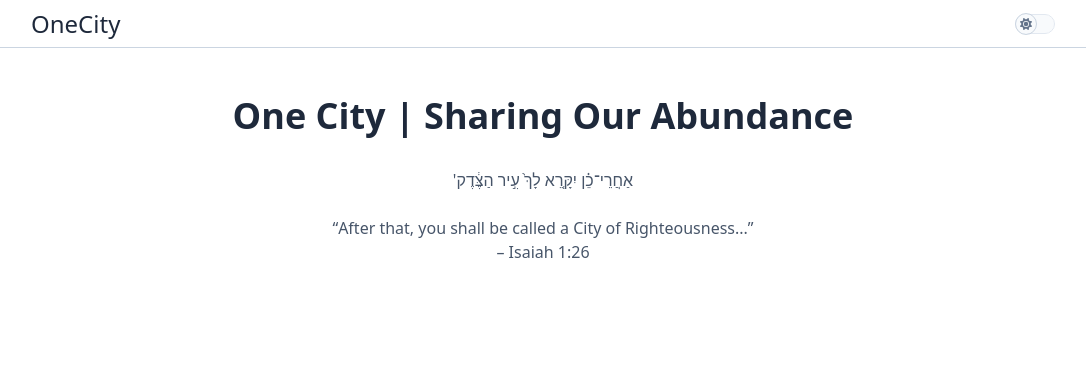
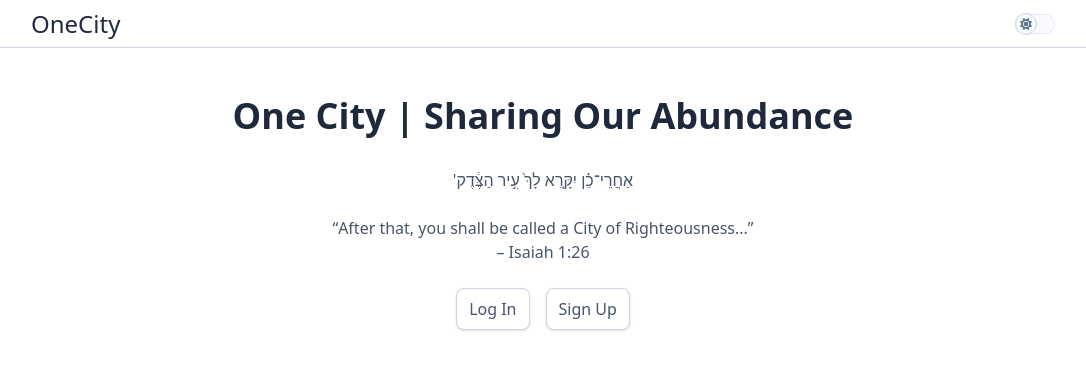
Before and after one commit to zsakowitz/one-city, a SvelteKit app: page / in a window 1280 px wide. Shown: the top 370 px of the page, without its empty margins (97-1183 px from the left). Built offline with nearby package versions, Linux system fonts and the light colour scheme; no server answers.

Commit message:
added login & signup buttons

```diff
--- a/src/routes/+page.svelte
+++ b/src/routes/+page.svelte
@@ -11,6 +11,10 @@
     'אַחֲרֵי־כֵ֗ן יִקָּ֤רֵא לָךְ֙ עִ֣יר הַצֶּ֔דֶק<br /><br />“After that, you
     shall be called a City of Righteousness...”<br /> – Isaiah 1:26
   </p>
+  <div class="justify-center mt-6 flex gap-4">
+    <a class="field" href="/log-in">Log In</a>
+    <a class="field" href="/sign-up">Sign Up</a>
+  </div>
 </div>
 
 {#if data.name}
```
